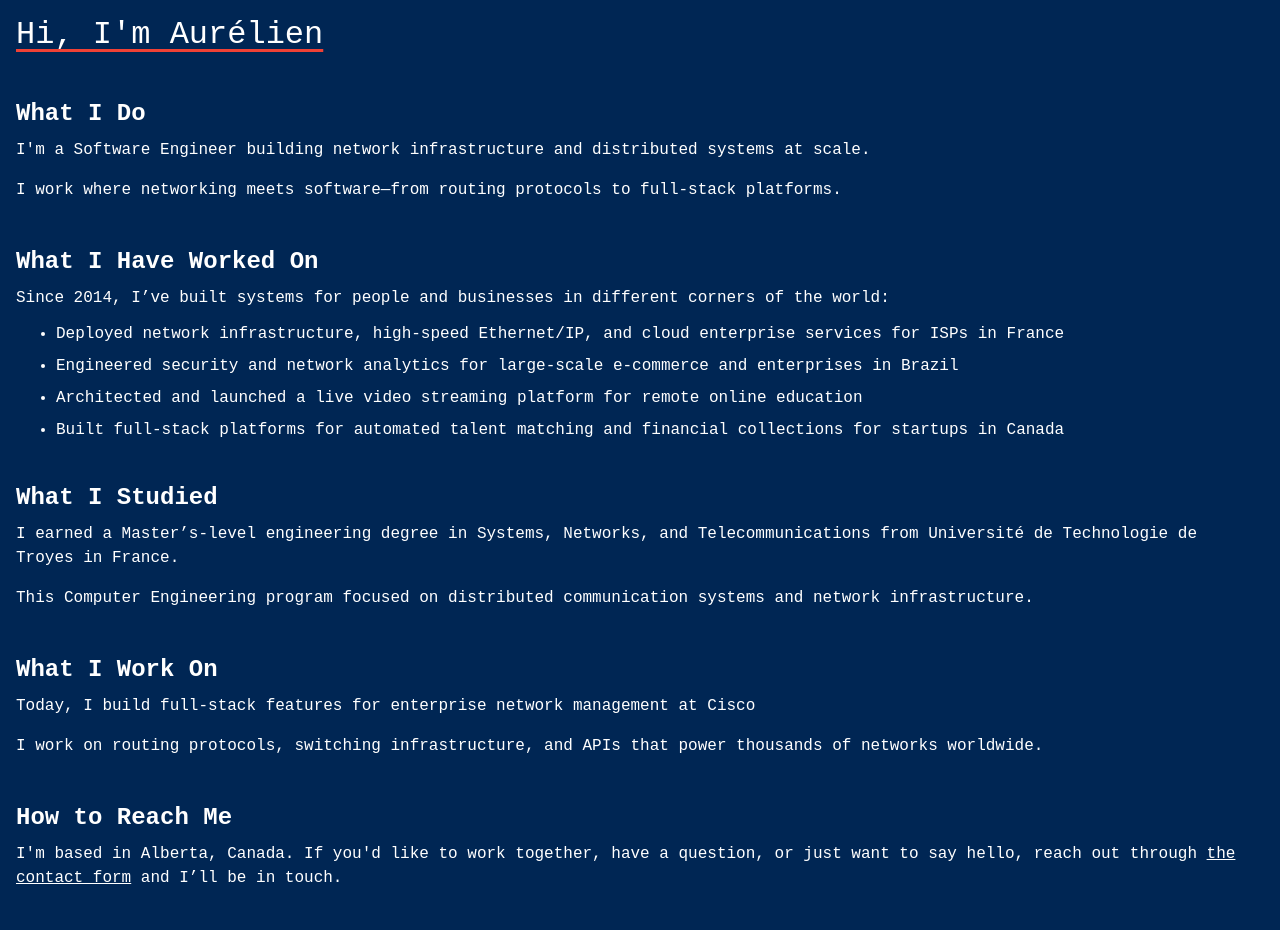
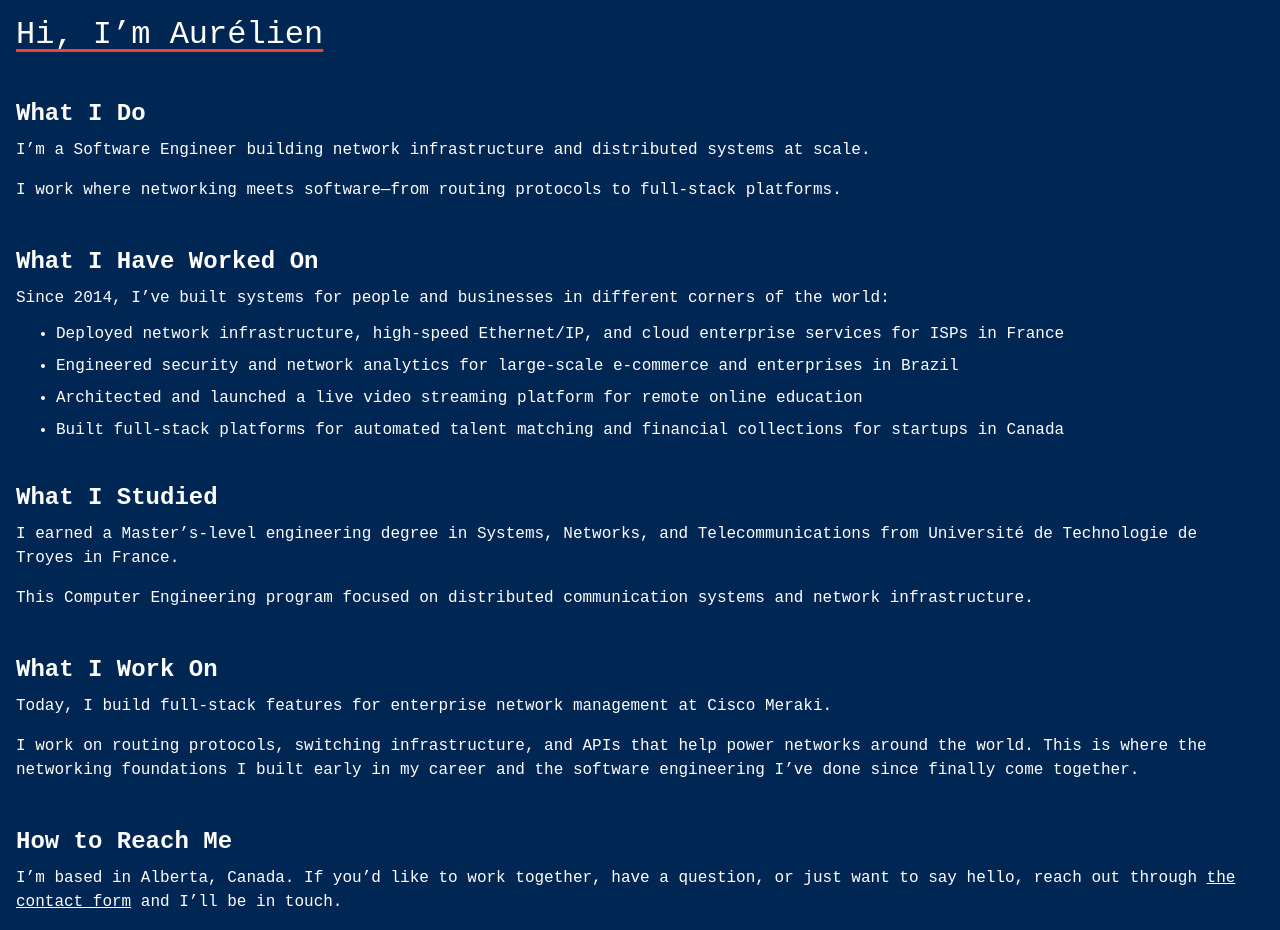
Before and after one commit to goulon/goulon.net, a plain HTML site: page index.html in a window 1280 px wide. Before the commit the page ends 906 px from the top, so only its background shows below. Drawn offline with Linux system fonts and the light colour scheme.

Commit message:
Update Cisco Meraki role description and fix typography (apostrophes, hyphen, missing period)

```diff
--- a/index.html
+++ b/index.html
@@ -21,15 +21,15 @@
     </script>
   </head>
   <body>
-    <h2>Hi, I'm Aurélien</h2>
+    <h2>Hi, I’m Aurélien</h2>
     <h3>What I Do</h3>
-    <p>I'm a Software Engineer building network infrastructure and distributed systems at scale.</p>
+    <p>I’m a Software Engineer building network infrastructure and distributed systems at scale.</p>
     <p>I work where networking meets software—from routing protocols to full-stack platforms.</p>
     <h3>What I Have Worked On</h3>
     <p>Since 2014, I’ve built systems for people and businesses in different corners of the world:</p>
     <ul>
       <li>Deployed network infrastructure, high-speed Ethernet/IP, and cloud enterprise services for ISPs in France</li>
-      <li>Engineered security and network analytics for large-scale e‑commerce and enterprises in Brazil</li>
+      <li>Engineered security and network analytics for large-scale e-commerce and enterprises in Brazil</li>
       <li>Architected and launched a live video streaming platform for remote online education</li>
       <li>Built full-stack platforms for automated talent matching and financial collections for startups in Canada</li>
     </ul>
@@ -37,10 +37,10 @@
     <p>I earned a Master’s-level engineering degree in Systems, Networks, and Telecommunications from Université de Technologie de Troyes in France.</p>
     <p>This Computer Engineering program focused on distributed communication systems and network infrastructure.</p>
     <h3>What I Work On</h3>
-    <p>Today, I build full-stack features for enterprise network management at Cisco</p>
-    <p>I work on routing protocols, switching infrastructure, and APIs that power thousands of networks worldwide.</p>
+    <p>Today, I build full-stack features for enterprise network management at Cisco Meraki.</p>
+    <p>I work on routing protocols, switching infrastructure, and APIs that help power networks around the world. This is where the networking foundations I built early in my career and the software engineering I’ve done since finally come together.</p>
     <h3>How to Reach Me</h3>
-    <p>I'm based in Alberta, Canada. If you'd like to work together, have a question, or just want to say hello, reach out through <a href="https://docs.google.com/forms/d/e/1FAIpQLSfg_G_EZX-KsKJOHEjR9jDPuLN5cC8cBGjjvYNLB6tbIry83A/viewform?usp=dialog" target="_blank">the contact form</a> and I’ll be in touch.
+    <p>I’m based in Alberta, Canada. If you’d like to work together, have a question, or just want to say hello, reach out through <a href="https://docs.google.com/forms/d/e/1FAIpQLSfg_G_EZX-KsKJOHEjR9jDPuLN5cC8cBGjjvYNLB6tbIry83A/viewform?usp=dialog" target="_blank">the contact form</a> and I’ll be in touch.
     </p>
   </body>
 </html>
```
